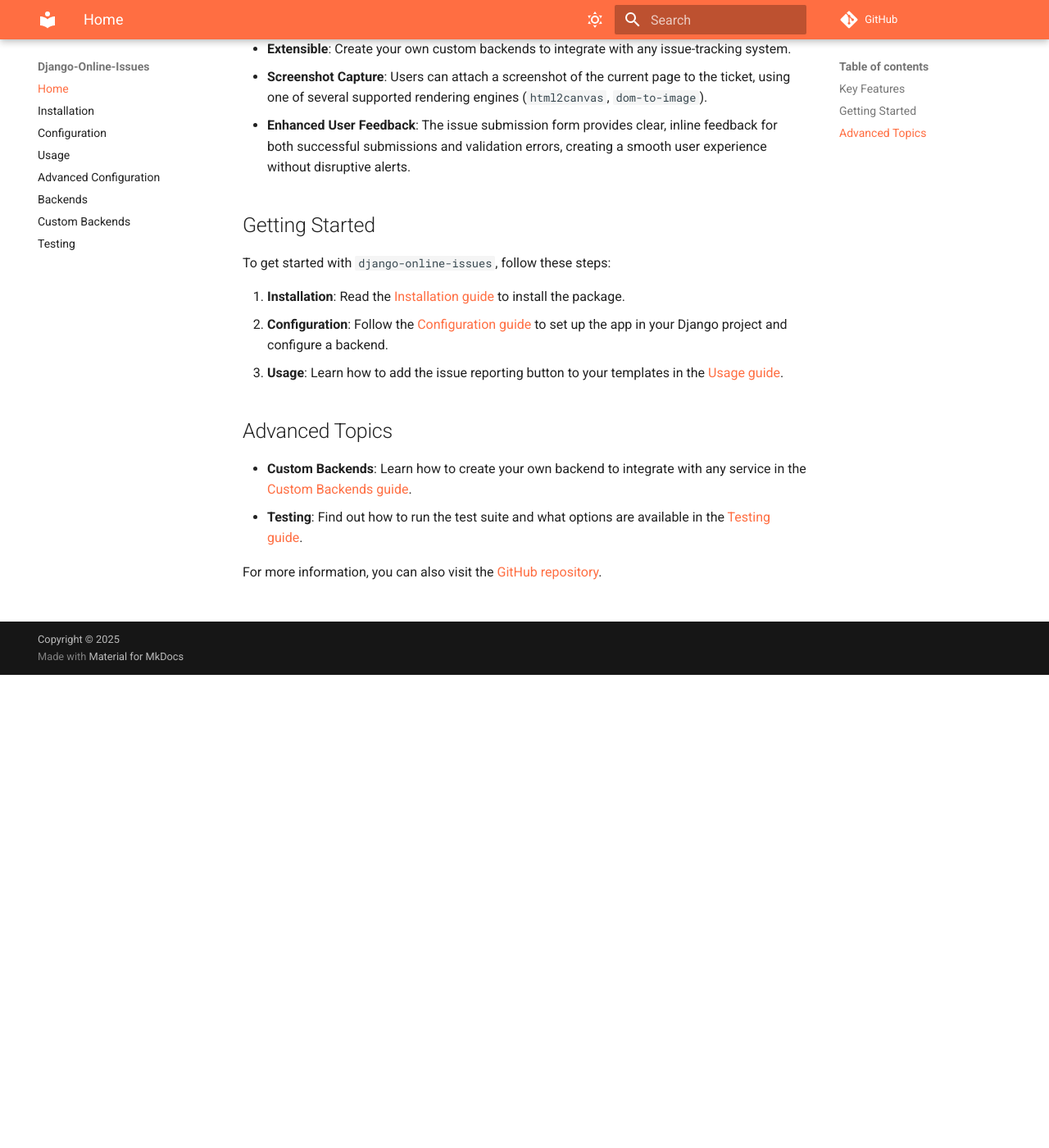
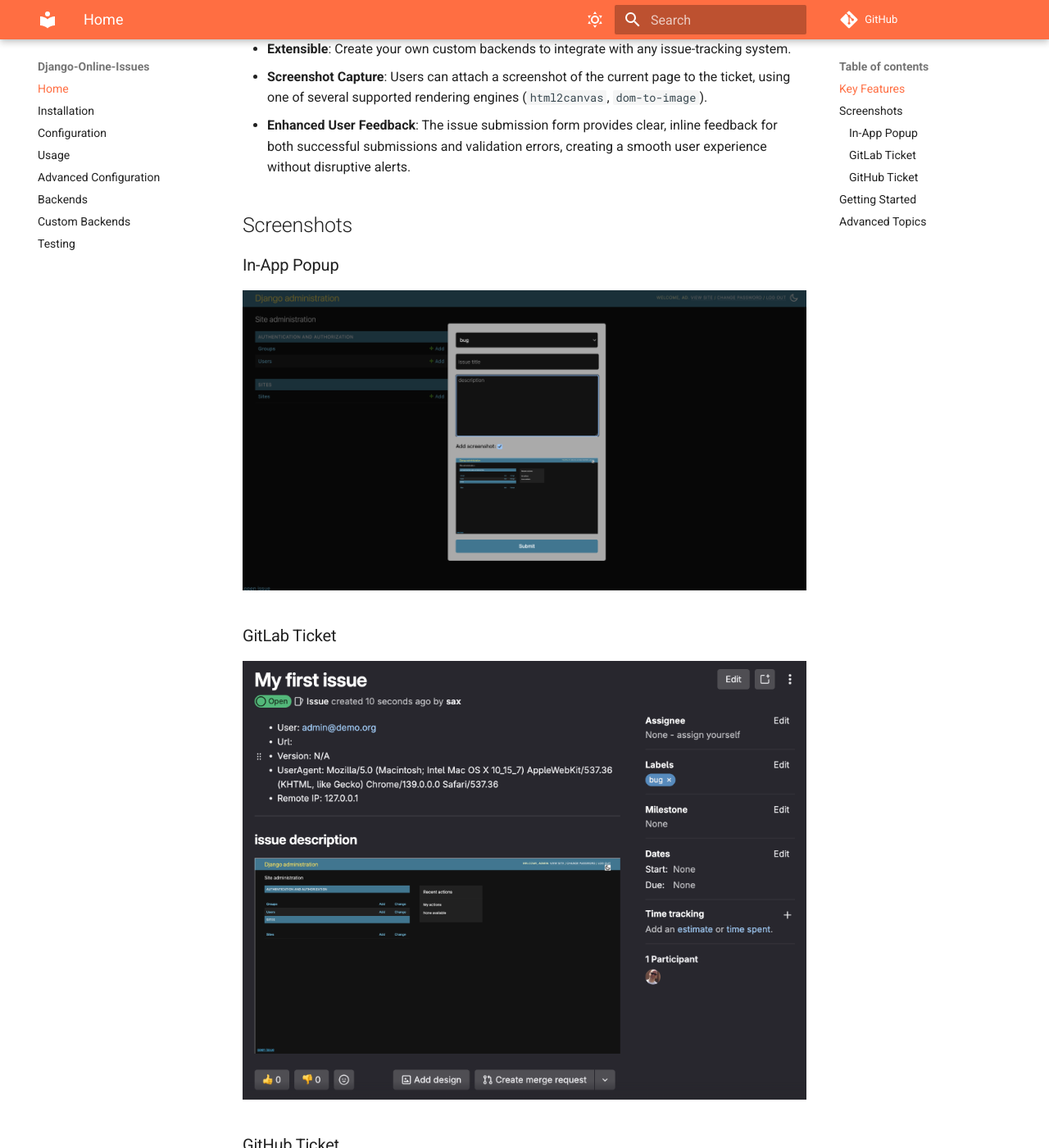
Before and after one commit to saxix/django-online-issues, an MkDocs documentation site: the page built from docs/src/index.md, in a window 1280 px wide and 1400 px high, scrolled down 577 px. Shown: the whole window at 82% size. Built offline with MkDocs 1.6.1 and Material for MkDocs 9.7.7, drawn with Linux system fonts in a browser that asks for light colours; comment, search, counter and statistics services are not loaded.

Commit message:
docs: Add screenshots to main documentation page
Adds the screenshots from the README to the main index page of the documentation for better visibility.

```diff
--- a/docs/src/index.md
+++ b/docs/src/index.md
@@ -19,6 +19,17 @@
 -   **Screenshot Capture**: Users can attach a screenshot of the current page to the ticket, using one of several supported rendering engines (`html2canvas`, `dom-to-image`).
 -   **Enhanced User Feedback**: The issue submission form provides clear, inline feedback for both successful submissions and validation errors, creating a smooth user experience without disruptive alerts.
 
+## Screenshots
+
+### In-App Popup
+![Popup Screenshot](./images/popup.png)
+
+### GitLab Ticket
+![GitLab Ticket](./images/gitlab.png)
+
+### GitHub Ticket
+![GitHub Ticket](./images/github.png)
+
 ## Getting Started
 
 To get started with `django-online-issues`, follow these steps:
```
Also changed, not shown: README.md (+3 -3 lines), docs/src/images/github.png (renamed from docs/_images/github.png), docs/src/images/gitlab.png (renamed from docs/_images/gitlab.png), docs/src/images/popup.png (renamed from docs/_images/popup.png).
